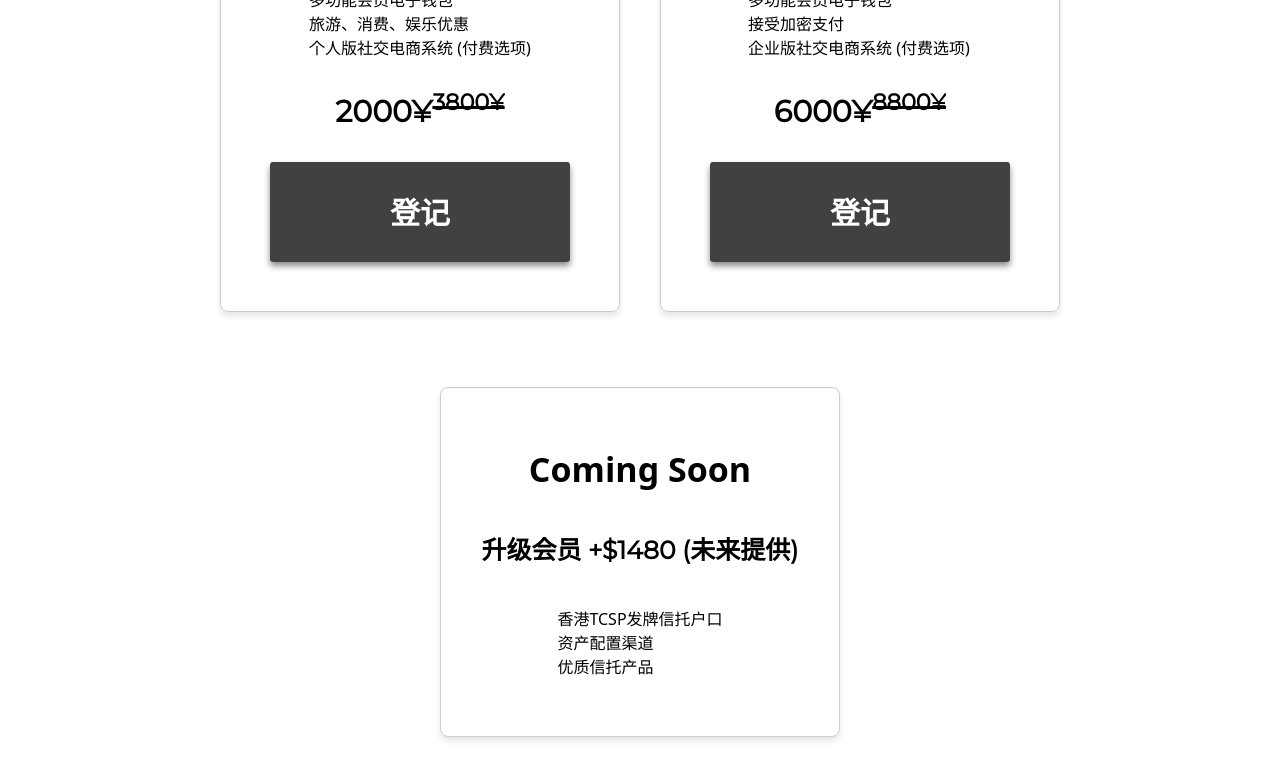
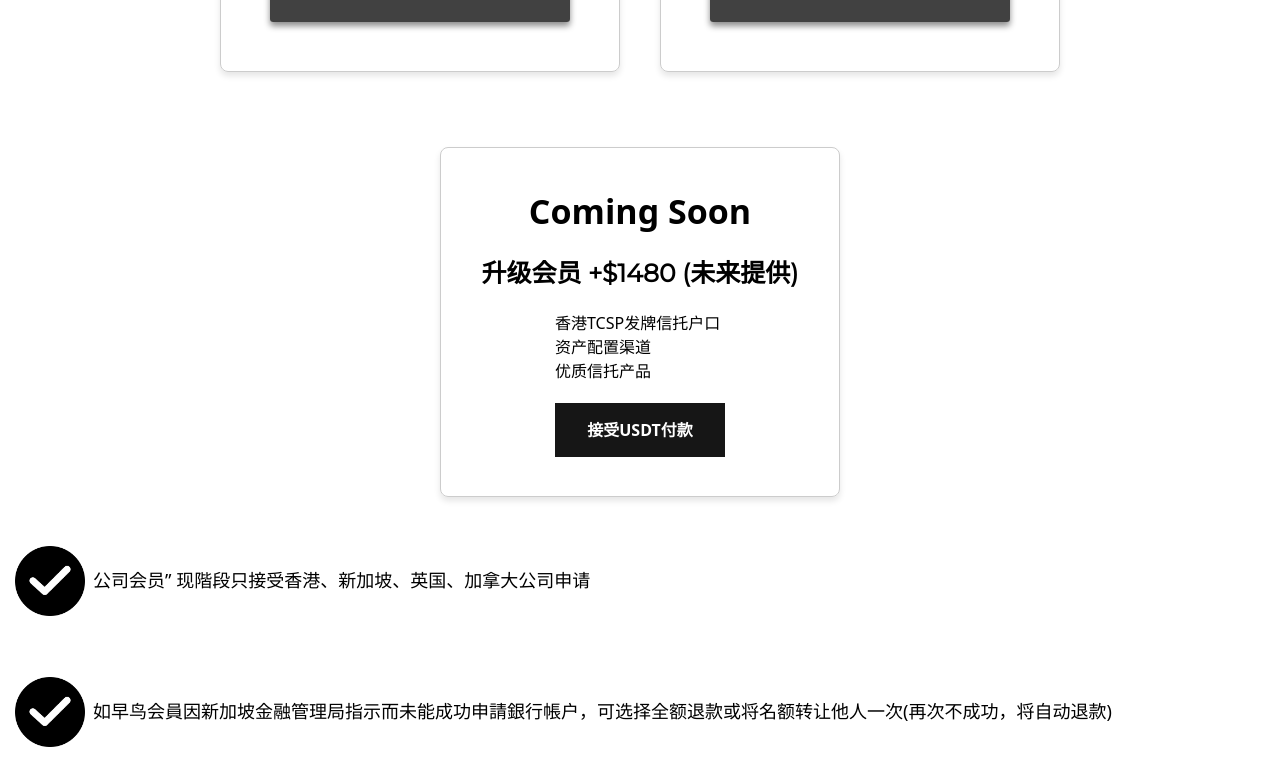
Before and after one commit to danieladebanjo55/Elite-House-FullStack, a React (Vite) app in the folder frontend/: page / in a window 1280 px wide. Shown: the part 3480-4264 px from the top of the page. Built offline with nearby package versions, Linux system fonts and the light colour scheme.

Commit message:
docs: update

```diff
--- a/frontend/src/Components/Home/Intro/Intro.scss
+++ b/frontend/src/Components/Home/Intro/Intro.scss
@@ -3,7 +3,7 @@
   justify-content: center;
   align-items: center;
   padding: 15px 20px;
-  height: 100vh;
+  height: 70vh;
 
   .intro__details {
     display: flex;
--- a/frontend/src/Components/Home/ItemList/Item.scss
+++ b/frontend/src/Components/Home/ItemList/Item.scss
@@ -16,7 +16,7 @@
     gap: 0.5rem;
     height: 150px;
     .list__item {
-      font-size: 21px;
+      font-size: 18px;
       color: #000;
       text-align: left;
     }
--- a/frontend/src/Components/Home/Packages/Coming.jsx
+++ b/frontend/src/Components/Home/Packages/Coming.jsx
@@ -14,6 +14,9 @@ export default function Coming() {
               <li>资产配置渠道</li>
               <li>优质信托产品</li>
             </ul>
+            <div className="special__price">
+              <h3>接受USDT付款</h3>
+            </div>
           </div>
         </div>
       </div>
--- a/frontend/src/Components/Home/Packages/Coming.scss
+++ b/frontend/src/Components/Home/Packages/Coming.scss
@@ -1,4 +1,5 @@
 .main__coming {
+  position: relative;
   margin-top: 35px;
   display: flex;
   justify-content: center;
@@ -45,3 +46,22 @@
     }
   }
 }
+
+.special__price {
+  display: flex;
+  justify-content: center;
+  align-items: center;
+  // position: absolute;
+  // bottom: 310px;
+  // left: 280px;
+  background-color: #161616;
+  width: 170px;
+  height: fit-content;
+  padding: 15px 25px;
+  margin-top: 20px;
+
+  h3 {
+    font-weight: 600;
+    color: #fff;
+  }
+}
```
